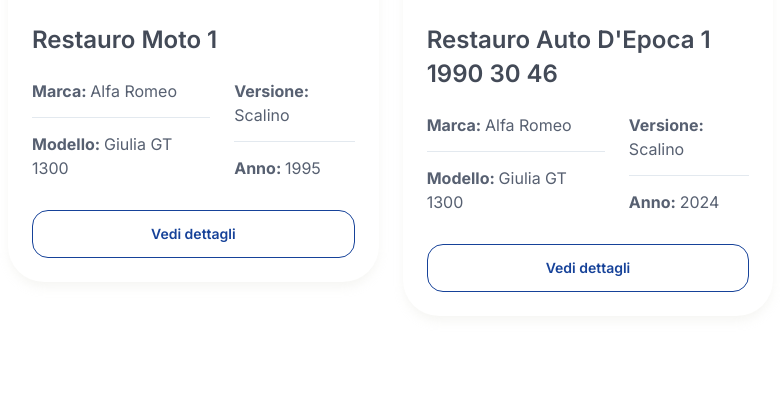
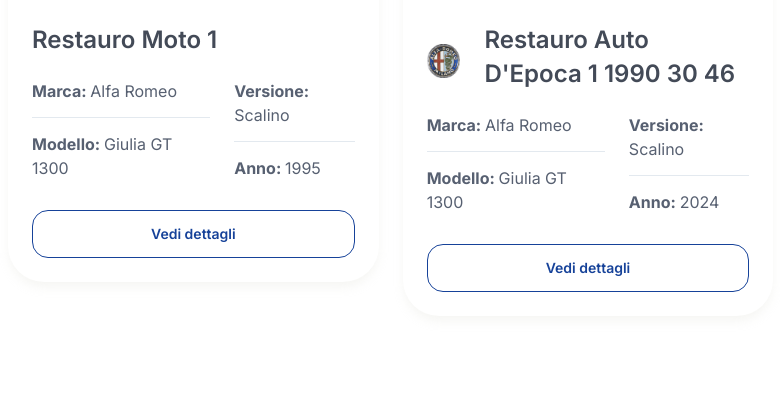
Before and after one commit to ishrid/carrozzeria_sangiorgio, a Django app: page / in a window 1280 px wide. Shown: the part 4615-5035 px from the top of the page, without its empty margins (40-820 px from the left). Run offline with Django 5.2, Linux system fonts and the light colour scheme; data comes from the database, SQL or seed files in the repository; some libraries are stand-ins or nearby versions.

Commit message:
dagklzkgkkp

```diff
--- a/templates/index.html
+++ b/templates/index.html
@@ -583,9 +583,26 @@ da oltre cinquant’anni
 
 
                         <div class="card-body px-4 py-4">
-                            <h3 class="h4 mb-2">
+                           {%if restauro.logo_macchina%}
+                          <div class="row align-items-center">
+                            <div class="col-md-2">
+
+                              <img src="{{restauro.logo_macchina.url}}" class="img-fluid" alt="" srcset="">
+
+                            </div>
+                            <div class="col-md-10">
+ <h3 class="h4 mb-2">
                                 <a class="stretched-link" href="{% url 'restauri:dettaglio_restauro' slug=restauro.slug %}">{{ restauro.titolo }}</a>
                             </h3>
+
+                            </div>
+                          </div>
+                          {%else%}
+<h3 class="h4 mb-2">
+                                <a class="stretched-link" href="{% url 'restauri:dettaglio_restauro' slug=restauro.slug %}">{{ restauro.titolo }}</a>
+                            </h3>
+
+                          {%endif%}
 
 
 <div class="row mb-3">
```
